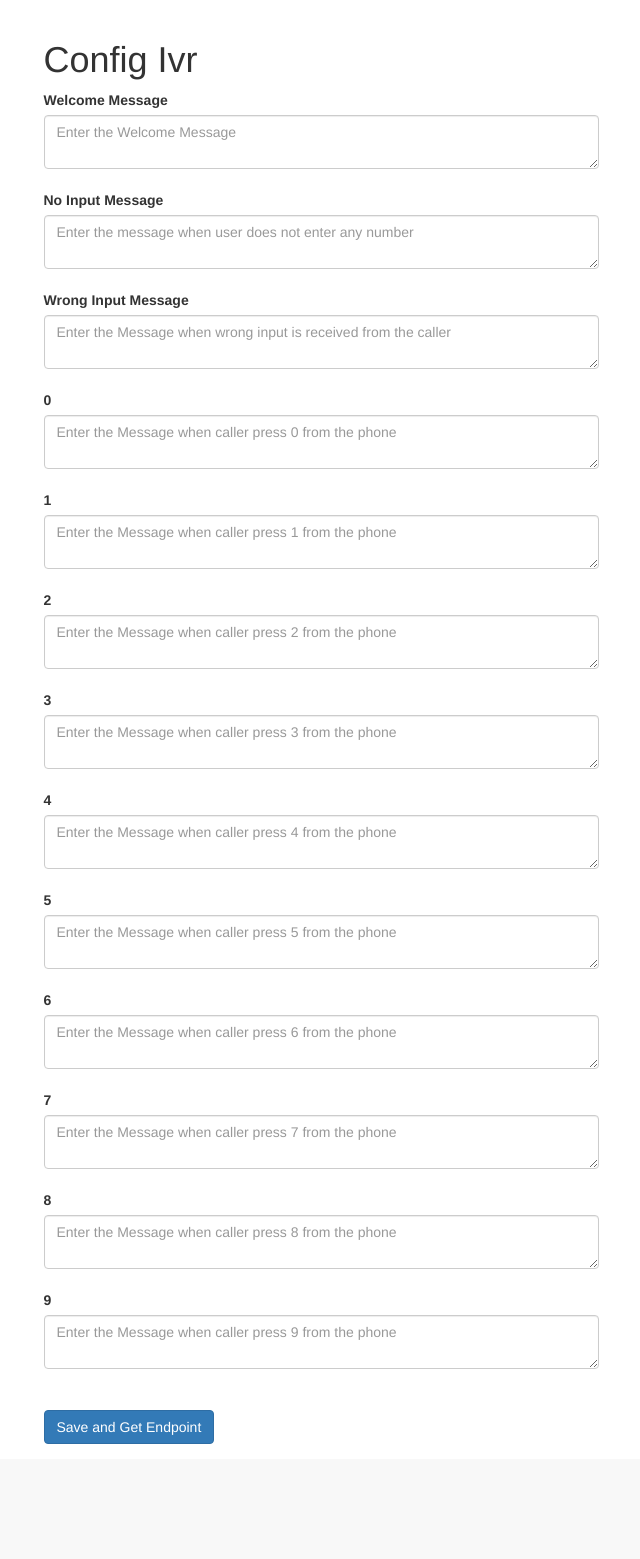
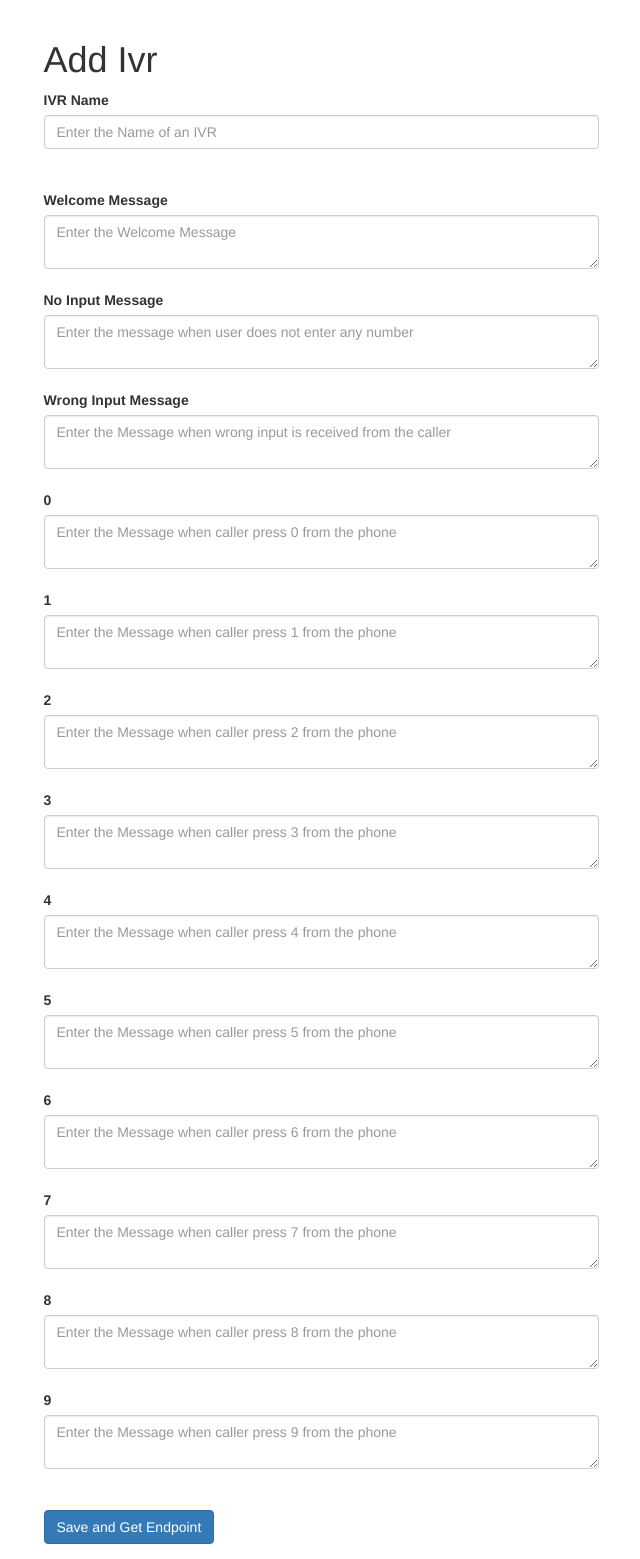
Before and after one commit to Chitrank-Dixit/callhub-ivr, a Django app: page /request/config_ivr/ in a window 1280 px wide. Shown: the part 51-1610 px from the top of the page, without its empty margins (319-959 px from the left). Before the commit the page ends 1495 px from the top, so only its background shows below. Run offline with Django 3.2, Linux system fonts and the light colour scheme; some libraries are stand-ins or nearby versions.

Commit message:
Done working with the listing of IVRs made and get endpoints

```diff
--- a/callhub/urls.py
+++ b/callhub/urls.py
@@ -25,8 +25,12 @@ urlpatterns = [
     url(r"^login/", "ivr.views.login", name="login"),
     url(r"^signout/", "ivr.views.signout", name="signout"),
     url(r"^request/config_ivr/", "ivr.views.config_ivr", name="config_ivr"),
-    url(r"^response/ivr/", "ivr.views.ivr_view", name="ivr_view"),
-    url(r"^response/list/ivr" , "ivr.views.ivrs", name="ivrs"),
+    # url(r"^response/ivr/", "ivr.views.ivr_view", name="ivr_view"),
+    url(r"^response/ivr/(?P<ivr_id>\w+)/(?P<user_id>\w+)", "ivr.views.ivr_endpoint", name="ivr_endpoint"),
+    url(r"^response/ivr/edit/(?P<ivr_id>\w+)/(?P<user_id>\w+)", "ivr.views.ivr_edit", name="ivr_edit"),
+    url(r"^response/ivr/delete/(?P<ivr_id>\w+)/(?P<user_id>\w+)", "ivr.views.ivr_delete", name="ivr_delete"),
+    url(r"^response/ivr/list/" , "ivr.views.ivrs", name="ivrs"),
+    # (?P<user_id>\w+)
     #url(r"^contact/$", "ivr.views.contact", name="contact")
 
     url(r'^api/', include('api.urls')),
--- a/ivr/models.py
+++ b/ivr/models.py
@@ -5,6 +5,7 @@ from datetime import datetime
 # Create your models here.
 
 class IvrData(models.Model):
+	ivr_name = models.CharField(max_length=120)
 	ivr_message = models.CharField(max_length=500)
 	ivr_no_input_message = models.TextField(max_length=500)
 	ivr_wrong_input_message = models.TextField(max_length=500)
--- a/ivr/templates/config_ivr.html
+++ b/ivr/templates/config_ivr.html
@@ -14,8 +14,15 @@
 </div>
 
 <div class="col-md-6">
-	<h1>Config Ivr</h1>
+	<h1>Add Ivr</h1>
 	<form name="config_ivr" id="configivr_form" action="/request/config_ivr/" method="post">{% csrf_token %}
+
+        <div class="form-group">
+
+        <label>IVR Name</label>
+        <input type="text" class="form-control col-sm-3" name="ivr_name" id="ivr_name" placeholder="Enter the Name of an IVR" required>
+        <br><br><br><br>
+        </div>
 
         <div class="form-group">
 
--- a/ivr/templates/index.html
+++ b/ivr/templates/index.html
@@ -9,7 +9,7 @@
     <p>
     	{% if user.is_authenticated %}
      <a class="btn btn-lg btn-primary" href="/request/config_ivr/" role="button">Add an IVR</a>
-     <a class="btn btn-lg btn-primary" href="/response/list/ivr/" role="button">Your IVRs </a> <!--
+     <a class="btn btn-lg btn-primary" href="/response/ivr/list/" role="button">Your IVRs </a> <!--
       <a class="btn btn-lg btn-primary" href="/response/ivr/" role="button">Your IVRs </a>  -->
      	{% endif %}
     </p>
--- a/ivr/templates/navbar.html
+++ b/ivr/templates/navbar.html
@@ -37,7 +37,7 @@
               <a href="#" class="dropdown-toggle" data-toggle="dropdown"><b>Hello {{ user.username }}</b><b class="caret"></b></a>
             <ul class="dropdown-menu">
               <li><a href="/request/config_ivr/">Add an IVR</a></li>
-              <li><a href="/response/list/ivr/">IVRs</a></li>
+              <li><a href="/response/ivr/list/">IVRs</a></li>
               <li><a href="/signout/">Sign Out</a></li>
 
 
--- a/ivr/views.py
+++ b/ivr/views.py
@@ -56,6 +56,7 @@ def login(request):
 		user = auth.authenticate(username=username, password=password)
 		if user is not None:
 			auth.login(request,user)
+			#request.session['user'] = user
 			return HttpResponseRedirect('/')
 			#return render_to_response('index.html',{}, context_instance=RequestContext(request))# HttpResponseRedirect('/blog/profile/')  '/blog/profile/'
 		elif user is None:
@@ -76,6 +77,7 @@ def register(request):
 			new_user.save()
 			new_user.backend='django.contrib.auth.backends.ModelBackend'
 			auth.login(request,new_user)
+			request.session['user'] = new_user
 			# send_email=request.POST.get('email')
 			# redirect, or however you may want to get to the main view
 			return HttpResponseRedirect('/')
@@ -95,42 +97,42 @@ def signout(request):
     context = {}
     return render(request, "index.html",context)
 
-# This file will be played when a caller presses 2.
-PLIVO_SONG = "https://s3.amazonaws.com/plivocloud/music.mp3"
+# # This file will be played when a caller presses 2.
+# PLIVO_SONG = "https://s3.amazonaws.com/plivocloud/music.mp3"
 
-# This is the message that Plivo reads when the caller dials in
-IVR_MESSAGE = "Welcome to the Callhub IVR Demo App. Press 1 to hear a random \
-                joke. Press 2 to listen to a song."
+# # This is the message that Plivo reads when the caller dials in
+# IVR_MESSAGE = "Welcome to the Callhub IVR Demo App. Press 1 to hear a random \
+#                 joke. Press 2 to listen to a song."
 
-# This is the message that Plivo reads when the caller does nothing at all
-NO_INPUT_MESSAGE = "Sorry, I didn't catch that. Please hangup and try again \
-                    later."
+# # This is the message that Plivo reads when the caller does nothing at all
+# NO_INPUT_MESSAGE = "Sorry, I didn't catch that. Please hangup and try again \
+#                     later."
 
-# This is the message that Plivo reads when the caller inputs a wrong number.
-WRONG_INPUT_MESSAGE = "Sorry, it's wrong input."
+# # This is the message that Plivo reads when the caller inputs a wrong number.
+# WRONG_INPUT_MESSAGE = "Sorry, it's wrong input."
 
 
-def ivr_view(request):
-	response = plivoxml.Response()
-	if request.method == 'GET':
-		print request.get_host()
-		getdigits_action_url = 'http://'+request.get_host() + '/response/ivr/' #url_for('ivr', _external=True)
-		getDigits = plivoxml.GetDigits(action=getdigits_action_url, method='POST', timeout=7, numDigits=1, retries=1)
-		getDigits.addSpeak(IVR_MESSAGE)
-		response.add(getDigits)
-		response.addSpeak(NO_INPUT_MESSAGE)
-		return HttpResponse(str(response), content_type="text/xml")
-	elif request.method == 'POST':
-		digit = request.POST['Digits']
+# def ivr_view(request):
+# 	response = plivoxml.Response()
+# 	if request.method == 'GET':
+# 		print request.get_host()
+# 		getdigits_action_url = 'http://'+request.get_host() + '/response/ivr/' #url_for('ivr', _external=True)
+# 		getDigits = plivoxml.GetDigits(action=getdigits_action_url, method='POST', timeout=7, numDigits=1, retries=1)
+# 		getDigits.addSpeak(IVR_MESSAGE)
+# 		response.add(getDigits)
+# 		response.addSpeak(NO_INPUT_MESSAGE)
+# 		return HttpResponse(str(response), content_type="text/xml")
+# 	elif request.method == 'POST':
+# 		digit = request.POST['Digits']
 
-		if digit == "1":
-			response.addSpeak("")
-		elif digit == "2":
-			response.addPlay(PLIVO_SONG)
-		else:
-			response.addSpeak(WRONG_INPUT_MESSAGE)
+# 		if digit == "1":
+# 			response.addSpeak("")
+# 		elif digit == "2":
+# 			response.addPlay(PLIVO_SONG)
+# 		else:
+# 			response.addSpeak(WRONG_INPUT_MESSAGE)
 
-		return HttpResponse(str(response), content_type="text/xml")
+# 		return HttpResponse(str(response), content_type="text/xml")
 
 
 def config_ivr(request):
@@ -141,6 +143,7 @@ def config_ivr(request):
 	if request.method == 'POST':
 		form = ConfigIvrForm(request.POST)
 		configure_ivr = IvrData()
+		configure_ivr.ivr_name = request.POST['ivr_name']
 		configure_ivr.ivr_message = request.POST['welcome_message']
 		configure_ivr.ivr_no_input_message = request.POST['no_input_message']
 		configure_ivr.ivr_wrong_input_message = request.POST['wrong_input_message']
@@ -169,40 +172,61 @@ def config_ivr(request):
 	return render(request,"config_ivr.html", context)
 
 def ivrs(request):
-	Ivrdata = IvrData.objects.all()
+	print request.user.id
+	Ivrdata = IvrData.objects.all().filter(user_id=request.user.id)
 	context = {
-		# "template_title": {{request.user.username}} + "IVRs",
 		"ivrdata": Ivrdata
 	}
 	return render(request, "list_ivrs.html", context)
 
-# @app.route('/response/ivr/', methods=['GET', 'POST'])
-# def ivr():
-#     response = plivoxml.Response()
-#     if request.method == 'GET':
-#         # GetDigit XML Docs - http://plivo.com/docs/xml/getdigits/
-#         getdigits_action_url = url_for('ivr', _external=True)
-#         getDigits = plivoxml.GetDigits(action=getdigits_action_url,
-#                                        method='POST', timeout=7, numDigits=1,
-#                                        retries=1)
+def ivr_endpoint(request, ivr_id, user_id):
+	Ivrdata = IvrData.objects.get(id=ivr_id)
+	#Ivrdata = Ivrdata.filter(id=ivr_id)
 
-#         getDigits.addSpeak(IVR_MESSAGE)
-#         response.add(getDigits)
-#         response.addSpeak(NO_INPUT_MESSAGE)
+	print Ivrdata.id, Ivrdata.ivr_name, Ivrdata.ivr_message
 
-#         return Response(str(response), mimetype='text/xml')
+	response = plivoxml.Response()
+	if request.method == 'GET':
+		print request.get_host()
+		getdigits_action_url = 'http://'+request.get_host() + '/response/ivr/' #url_for('ivr', _external=True)
+		getDigits = plivoxml.GetDigits(action=getdigits_action_url, method='POST', timeout=7, numDigits=1, retries=1)
+		getDigits.addSpeak(Ivrdata.ivr_message)
+		response.add(getDigits)
+		response.addSpeak(Ivrdata.ivr_no_input_message)
+		return HttpResponse(str(response), content_type="text/xml")
+	elif request.method == 'POST':
+		digit = request.POST['Digits']
 
-#     elif request.method == 'POST':
-#         digit = request.form.get('Digits')
+		if digit == "0":
+			response.addSpeak(Ivrdata.ip_zero)
+		elif digit == "1":
+			#response.addPlay(PLIVO_SONG)
+			response.addSpeak(Ivrdata.ip_one)
+		elif digit == "2":
+			response.addSpeak(Ivrdata.ip_two)
+		elif digit == "3":
+			response.addSpeak(Ivrdata.ip_three)
+		elif digit == "4":
+			response.addSpeak(Ivrdata.ip_four)
+		elif digit == "5":
+			response.addSpeak(Ivrdata.ip_five)
+		elif digit == "6":
+			response.addSpeak(Ivrdata.ip_six)
+		elif digit == "7":
+			response.addSpeak(Ivrdata.ip_seven)
+		elif digit == "8":
+			response.addSpeak(Ivrdata.ip_eight)
+		elif digit == "9":
+			response.addSpeak(Ivrdata.ip_nine)
+		else:
+			response.addSpeak(WRONG_INPUT_MESSAGE)
 
-#         if digit == "1":
-#             # Fetch a random joke using the Reddit API.
-#             joke = joke_from_reddit()
-#             response.addSpeak(joke)
-#         elif digit == "2":
-#             # Listen to a song
-#             response.addPlay(PLIVO_SONG)
-#         else:
-#             response.addSpeak(WRONG_INPUT_MESSAGE)
+		return HttpResponse(str(response), content_type="text/xml")
 
-#         return Response(str(response), mimetype='text/xml')
+#def ivr_edit(request, ivr_id, user_id):
+
+
+def ivr_delete(request, ivr_id, user_id):
+	Ivrdata = IvrData.objects.get(pk=ivr_id)
+	Ivrdata.delete()
+	return HttpResponseRedirect('/response/list/ivr/')
```
Also changed, not shown: ivr/templates/list_ivrs.html (+15 -6 lines), db.sqlite3, ivr/migrations/0003_ivrdata_ivr_name.py (added), 3 other files.
